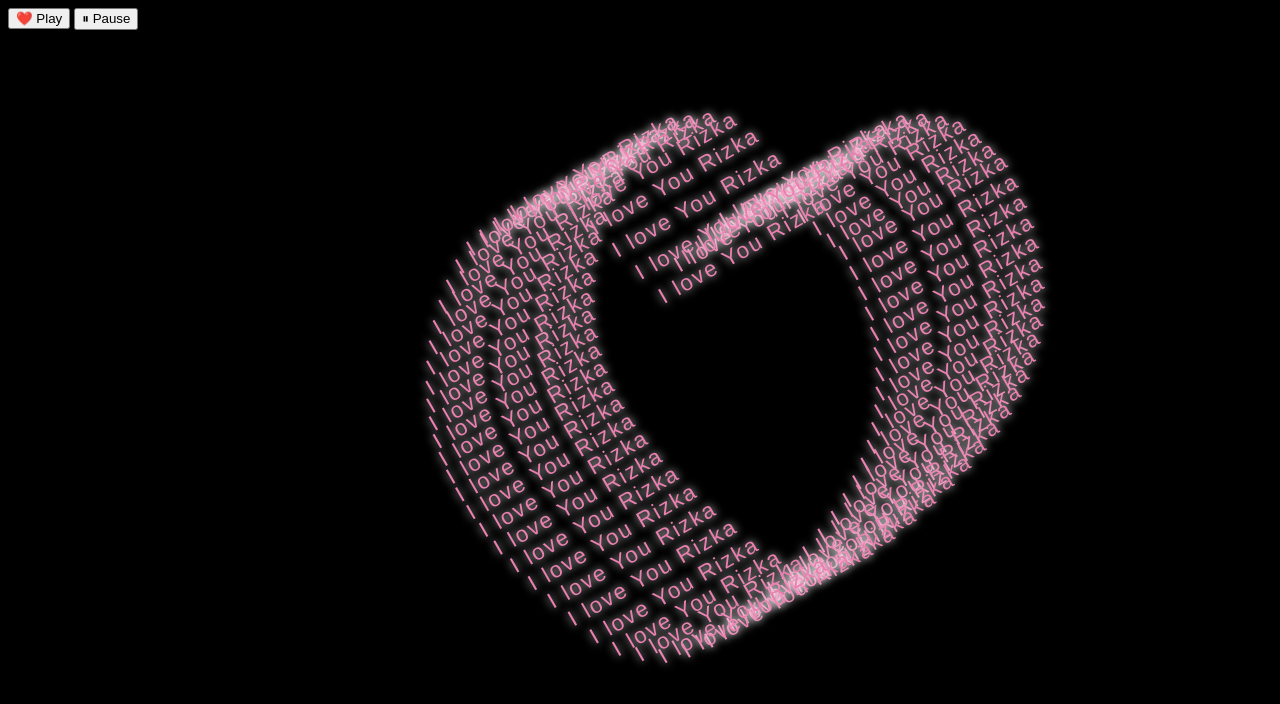
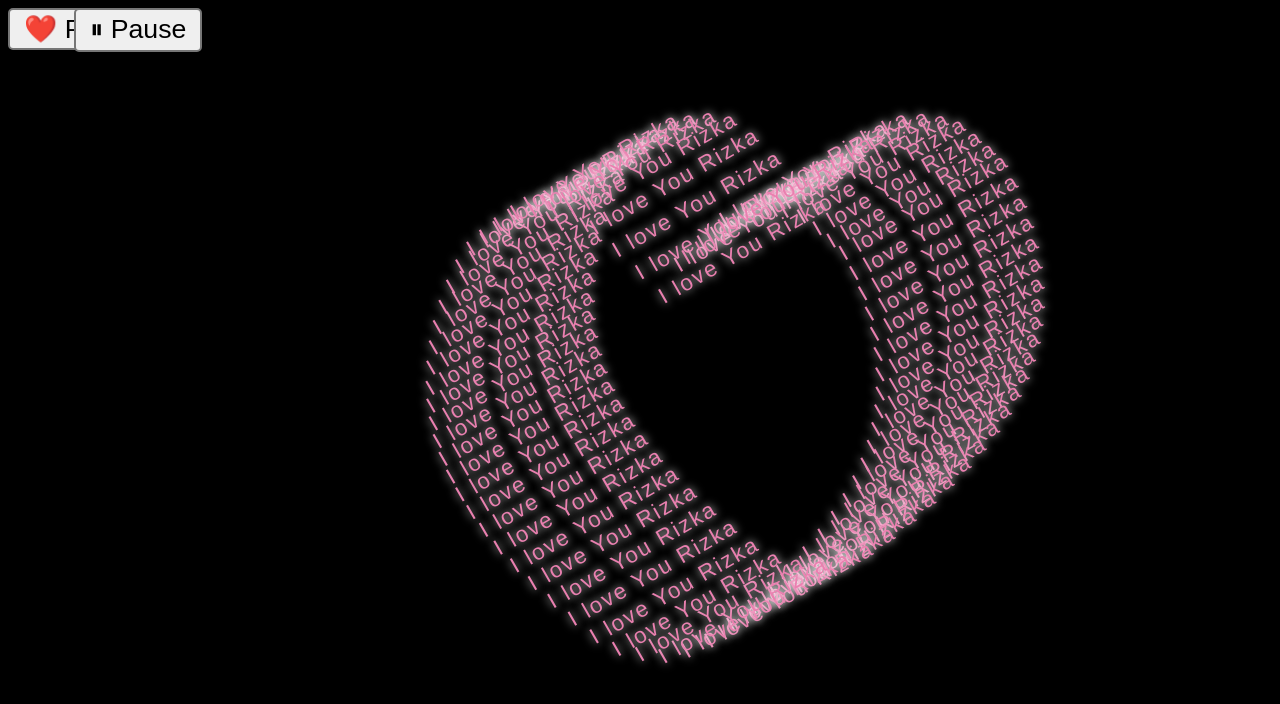
Before and after one commit to irpannnnnnnnn/Fannn, a plain HTML site: page index.html in a window 1280 px wide. Drawn offline with Linux system fonts and the light colour scheme.

Commit message:
Add files via upload

```diff
--- a/index.html
+++ b/index.html
@@ -8,9 +8,9 @@
   <body mpa-version="9.0.21" mpa-extension-id="ibefaeehajgcpooopoegkifhgecigeeg">
 <audio id="myaudio">
   <source src="download.mp3" type="audio/mpeg">
-</audio loop >
-<button onclick="document.getElementById('myaudio').play()">❤️ Play</button>
-<button onclick="document.getElementById('myaudio').pause()">⏸ Pause</button>
+</audio loop>
+<button onclick="document.getElementById('myaudio').play()"style="transform: scale(2.0); transform-origin: top left;">❤️ Play</button>
+<button id="pauseBtn"onclick="document.getElementById('myaudio').pause()"style="transform: scale(2.0); transform-origin: top left;">⏸ Pause</button>
 </div>
   <div id="ui">
    <div class="love">
@@ -643,5 +643,6 @@
     </div>
    </div>
   </div>
+ <h1 id="Fann"> <3  </h1>
 </body>
 </html>
```
